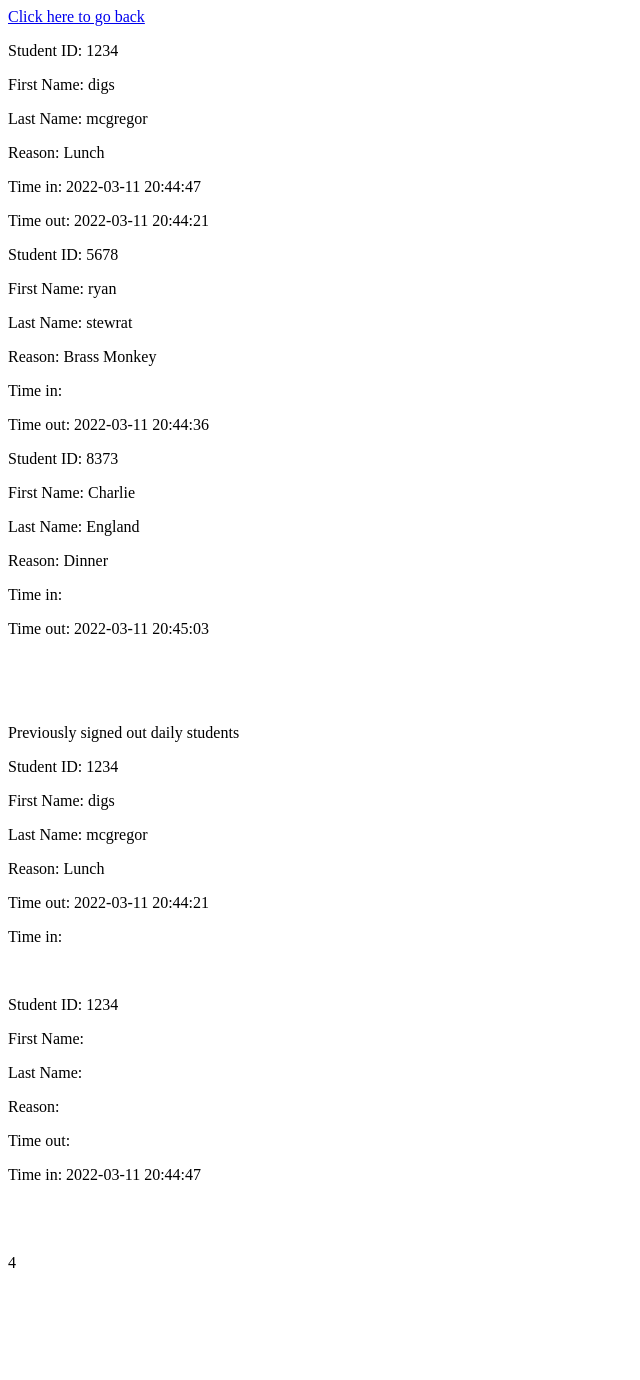
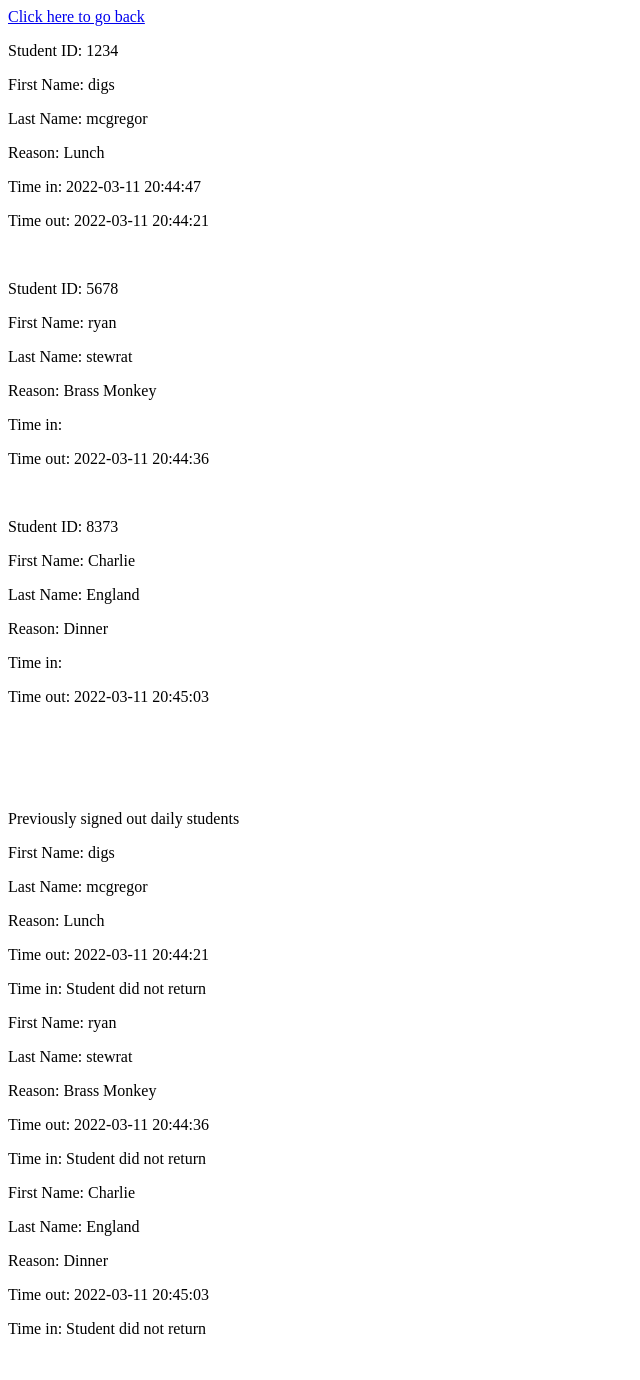
Before and after one commit to kanyesouthwest/Digi-Scholarship, a PHP site: page /display.php in a window 1280 px wide. Shown: the whole page, without its empty margins (0-640 px from the left). Before the commit the page ends 1268 px from the top, so only its background shows below. Run offline with PHP 8.4, Linux system fonts and the light colour scheme; data comes from the database, SQL or seed files in the repository.

Commit message:
Added query to echo previously signed out students

```diff
--- a/Practice/addfield.php
+++ b/Practice/addfield.php
@@ -90,6 +90,7 @@
                 $sign_in_sql = "UPDATE student_log SET time_in = (NOW()), in_school = 1 WHERE student_ID = $student_ID ORDER BY time_out DESC LIMIT 1";
                 $sign_in_qry = mysqli_query($dbconnect, $sign_in_sql);
 
+
                 $get_group_sql = "SELECT group_ID FROM student_transactions WHERE student_ID = $student_ID ORDER BY group_ID LIMIT 1";
                 $get_group_qry = mysqli_query($dbconnect, $get_group_sql);
                 $get_group_aa = mysqli_fetch_assoc($get_group_qry);
--- a/Practice/display.php
+++ b/Practice/display.php
@@ -24,6 +24,7 @@
                 echo "<p>Reason: " . $student_aa['reason'] . "</p>";
                 echo "<p>Time in: " . $student_aa['time_in'] . "</p>";
                 echo "<p>Time out: " . $student_aa['time_out'] . "</p>";
+                ?> <br> <?php
 
 
             } while ($student_aa = mysqli_fetch_assoc($student_qry));
@@ -40,30 +41,38 @@
             <?php
 
 
+            $group_students_sql = "SELECT student_details.first_name, student_details.last_name, student_transactions.reason, student_transactions.time_out, student_transactions.group_ID,
+                                            GROUP_CONCAT(DISTINCT student_transactions.time_in
+                                                        ORDER BY student_transactions.group_ID DESC SEPARATOR ' ') AS time_in
+                                        FROM student_transactions
+                                        JOIN student_details ON student_transactions.student_ID=student_details.student_ID
+                                        GROUP BY student_transactions.group_ID";
+            $group_students_qry = mysqli_query($dbconnect, $group_students_sql);
+            $group_students_aa = mysqli_fetch_assoc($group_students_qry);
 
-            $select_ID_sql = "SELECT * FROM student_transactions";
-            $select_ID_qry = mysqli_query($dbconnect, $select_ID_sql);
-            $select_ID_aa = mysqli_fetch_assoc($select_ID_qry);
+            if ($group_students_aa['time_in'] = ' ') {
+                do {
+                    echo "<p>First Name: " . $group_students_aa['first_name'] . "</p>";
+                    echo "<p>Last Name: " . $group_students_aa['last_name'] . "</p>";
+                    echo "<p>Reason: " . $group_students_aa['reason'] . "</p>";
+                    echo "<p>Time out: " . $group_students_aa['time_out'] . "</p>";
+                    echo "<p>Time in: Student did not return</p>";
+                } while ($group_students_aa = mysqli_fetch_assoc($group_students_qry));
 
+                ?> <br> <?php
 
-            $fetch_group_ID = $select_ID_aa['group_ID'];
-
-
-            $student_old_sql = "SELECT * FROM student_transactions WHERE group_ID = $fetch_group_ID";
-            $student_old_qry = mysqli_query($dbconnect, $student_old_sql);
-            $student_old_aa = mysqli_fetch_assoc($student_old_qry);
-
+            } elseif ($group_students_aa['time_in'] != ' ') {
                     do {
 
-                echo "<p>Student ID: " . $student_old_aa['student_ID'] . "</p>";
-                echo "<p>First Name: " . $student_old_aa['first_name'] . "</p>";
-                echo "<p>Last Name: " . $student_old_aa['last_name'] . "</p>";
-                echo "<p>Reason: " . $student_old_aa['reason'] . "</p>";
-                echo "<p>Time out: " . $student_old_aa['time_out'] . "</p>";
-                echo "<p>Time in: " . $student_old_aa['time_in'] . "</p>";
+                        echo "<p>First Name: " . $group_students_aa['first_name'] . "</p>";
+                        echo "<p>Last Name: " . $group_students_aa['last_name'] . "</p>";
+                        echo "<p>Reason: " . $group_students_aa['reason'] . "</p>";
+                        echo "<p>Time out: " . $group_students_aa['time_out'] . "</p>";
+                        echo "<p>Time in: " . $group_students_aa['time_in'] . "</p>";
                         ?> <br> <?php
 
-            } while ($student_old_aa = mysqli_fetch_assoc($student_old_qry));
+                    } while ($group_students_aa = mysqli_fetch_assoc($group_students_qry));
+
 
 
                     $group_ID_sql = "SELECT group_ID FROM student_transactions ORDER BY group_ID  DESC LIMIT 1";
@@ -74,10 +83,7 @@
 
                     $group_ID = $group_ID_aa['group_ID'];
                     $group_ID = $group_ID + 1;
-
-            ?> <br> <?php
-
-            echo $group_ID;
+                }
             ?>
     </body>
 </html>
```
Lines whose indentation alone changed are shown as unchanged.
